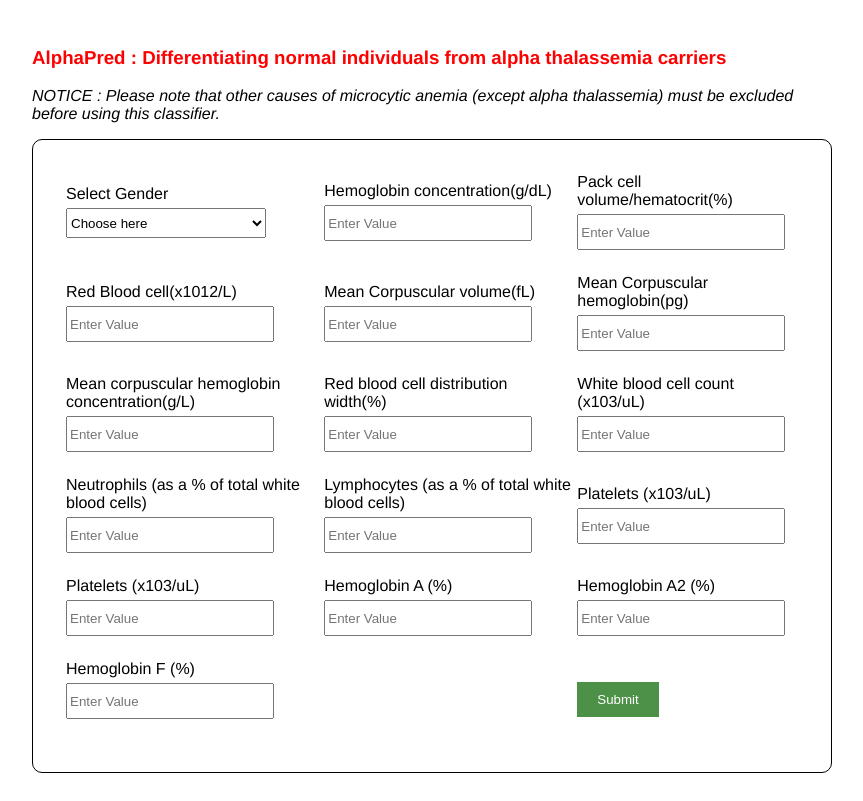
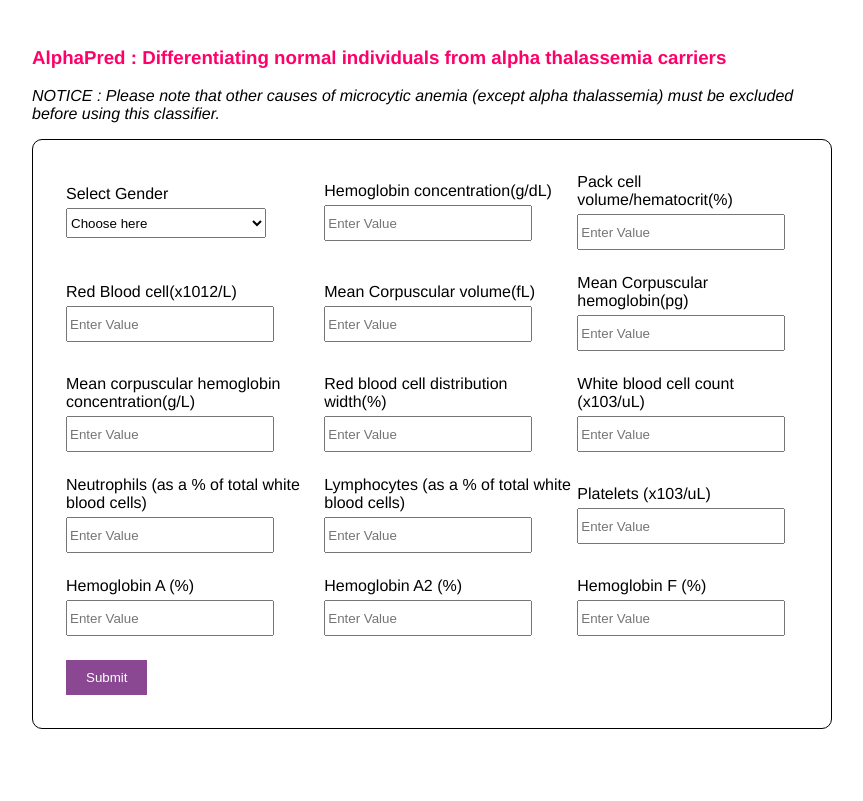
Before and after one commit to NaveenDK/test, a Flask app: page / in a window 1280 px wide. Shown: the whole page, without its empty margins (218-1081 px from the left). After the commit the page ends 729 px from the top, so only its background shows below. Run offline with Flask 2, Linux system fonts and the light colour scheme.

Commit message:
aded changes

```diff
--- a/static/styles/mainpage.css
+++ b/static/styles/mainpage.css
@@ -1,4 +1,4 @@
-h3{color:red}
+h3{color:rgb(255, 0, 106)}
 
 
 select#gender {
@@ -15,7 +15,7 @@ input[type="number"] {
   }
 
 input[type="submit"] {
-    background: #4d9148;
+    background: #894891;
     border: none;
     padding-left: 20px;
     padding-right: 20px;
--- a/templates/index.html
+++ b/templates/index.html
@@ -82,29 +82,27 @@
            <tr>
 
                <td>
-                <label>Platelets (x103/uL)</label><br>
-        <input type="number" step="any" name="platelets" placeholder="Enter Value">
-               </td>
-               <td>
                 <label>Hemoglobin A (%)  </label><br>
                 <input type="number" step="any" name="hmga" placeholder="Enter Value">
-               </td>
                <td>
                 <label>Hemoglobin A2 (%)  </label><br>
                 <input type="number" step="any" name="hmga2" placeholder="Enter Value">
+               </td>
+               <td>
+                <label>Hemoglobin F (%)  </label><br>
+                <input type="number" step="any" name="hmgf" placeholder="Enter Value">
                </td>
            </tr>
            <tr>
 
                <td>
-                <label>Hemoglobin F (%)  </label><br>
-                <input type="number" step="any" name="hmgf" placeholder="Enter Value">
+                <input type="submit">
                </td>
                <td>
 
                </td>
                <td>
-                <input type="submit">
+
                </td>
            </tr>
        </table>
```
